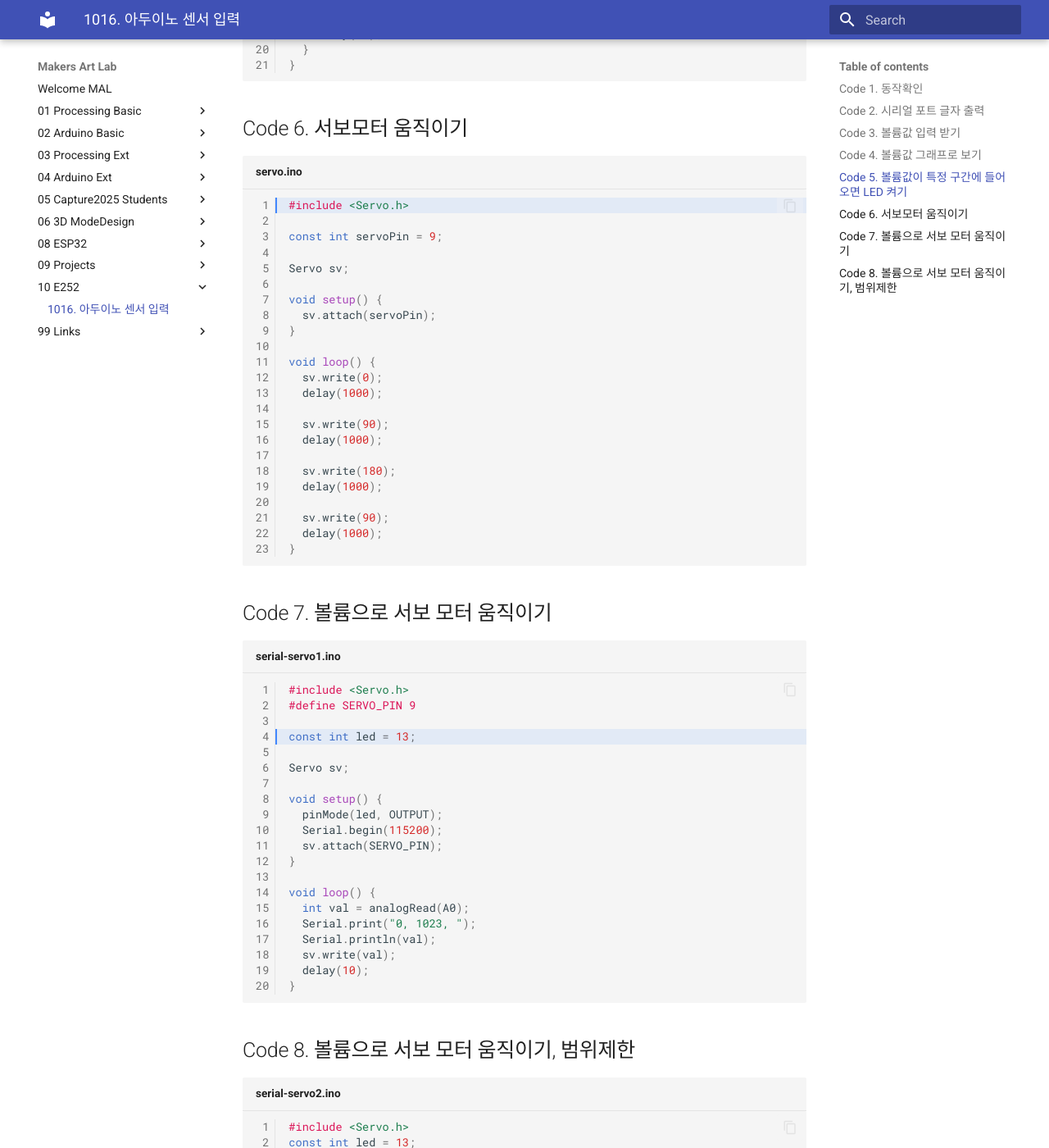
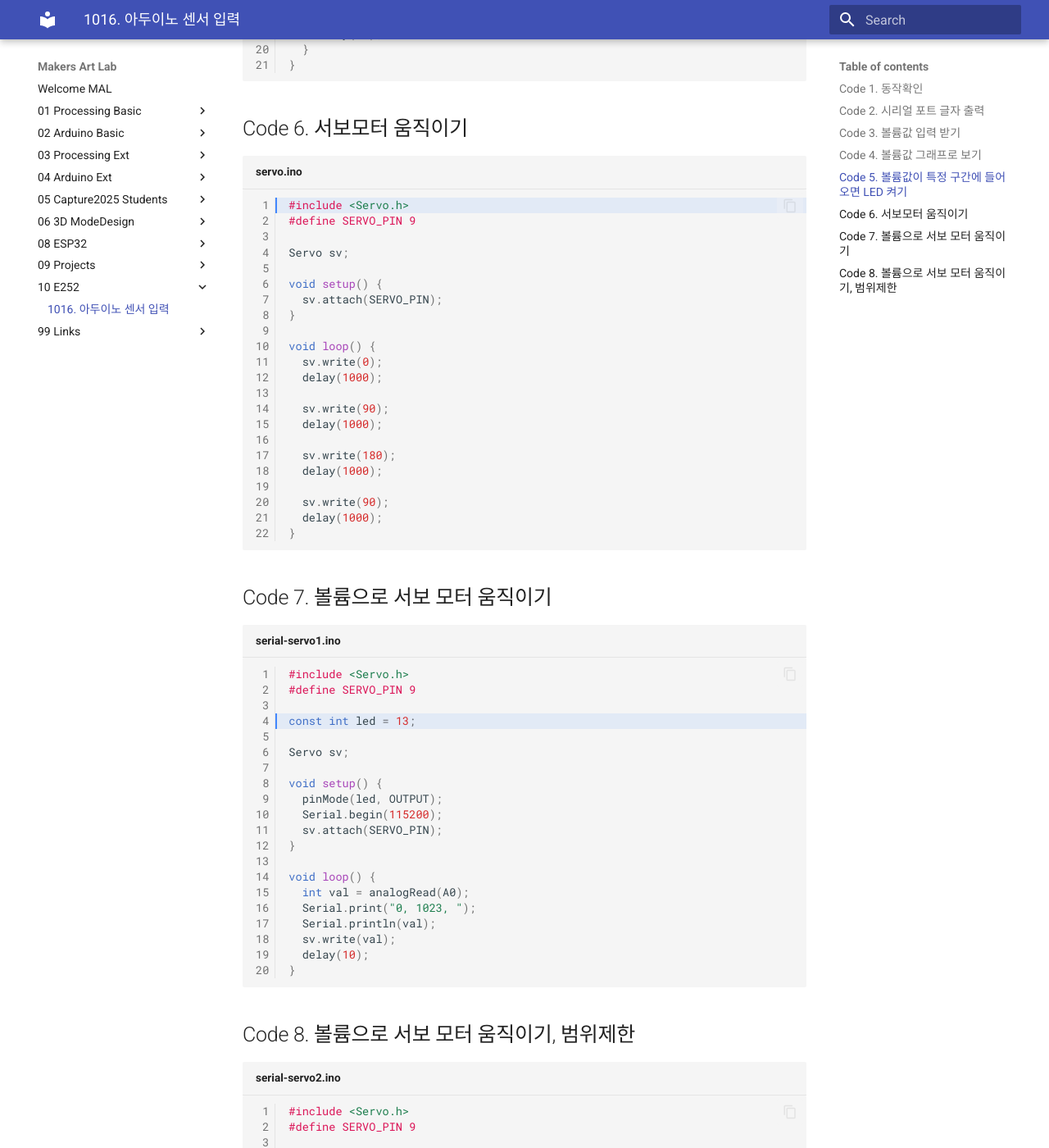
Before and after one commit to jonghoe9/makers-art-lab, an MkDocs documentation site: the page built from docs/10_E252/1016_Arduino.md, in a window 1280 px wide and 1400 px high, scrolled down 2517 px. Shown: the whole window at 82% size. Built offline with MkDocs 1.6.1 and Material for MkDocs 9.7.7, drawn with Linux system fonts in a browser that asks for light colours; some of the changed text lies outside the part shown.

Commit message:
1016 update

````diff
--- a/docs/10_E252/1016_Arduino.md
+++ b/docs/10_E252/1016_Arduino.md
@@ -114,13 +114,12 @@ void loop() {
 ## Code 6. 서보모터 움직이기
 ```cpp title="servo.ino" linenums="1" hl_lines="1"
 #include <Servo.h>
-
-const int servoPin = 9;
+#define SERVO_PIN 9
 
 Servo sv;
 
 void setup() {
-  sv.attach(servoPin);
+  sv.attach(SERVO_PIN);
 }
 
 void loop() {
@@ -166,13 +165,16 @@ void loop() {
 ## Code 8. 볼륨으로 서보 모터 움직이기, 범위제한
 ```cpp title="serial-servo2.ino" linenums="1" hl_lines="15"
 #include <Servo.h>
+#define SERVO_PIN 9
+
 const int led = 13;
-const int servo_pin = 9;
+
+Servo sv;
 
 void setup() {
   pinMode(led, OUTPUT);
   Serial.begin(115200);
-  sv.attach(servo_pin);
+  sv.attach(SERVO_PIN);
 }
 
 void loop() {
````
